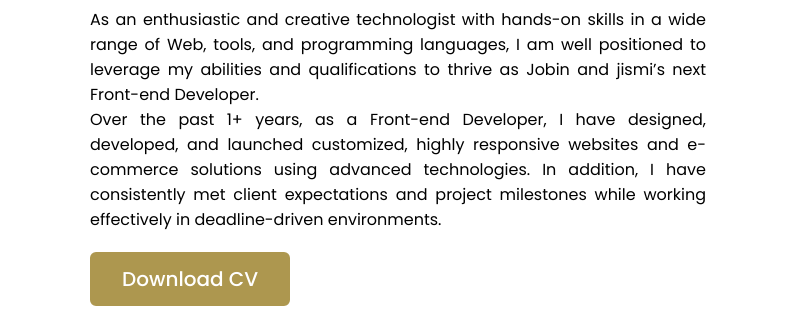
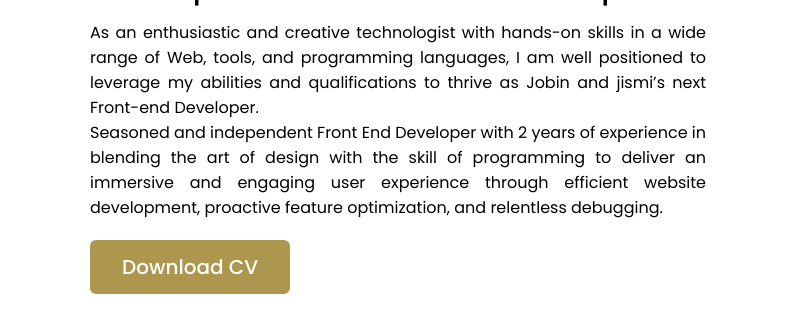
Before and after one commit to jronald3372/Portfolio, a plain HTML site: page index.html in a window 1280 px wide. Shown: the part 1107-1424 px from the top of the page, 494-1280 px from the left. Drawn offline with nearby package versions, Linux system fonts and the light colour scheme.

Commit message:
Update index.html

```diff
--- a/index.html
+++ b/index.html
@@ -68,10 +68,17 @@
 
                 <div class="column right">
                     <div class="text">I'm Joseph Ronald and I'm a Web Developer</div>
-                    <p>As an enthusiastic and creative technologist with hands-on skills in a wide range of Web, tools, and programming languages, I am well positioned to leverage my abilities and qualifications to thrive as Jobin and jismi’s next Front-end Developer.</p><p>
+                    <p>As an enthusiastic and creative technologist with hands-on skills in a wide range of Web, tools,
+                        and programming languages, I am well positioned to leverage my abilities and qualifications to
+                        thrive as Jobin and jismi’s next Front-end Developer.</p>
+                    <p>
 
-                        Over the past 1+ years, as a Front-end Developer, I have designed, developed, and launched customized, highly responsive websites and e-commerce solutions using advanced technologies. In addition, I have consistently met client expectations and project milestones while working effectively in deadline-driven environments.</p>
-                    <a href="#">Download CV</a>
+                        Seasoned and independent Front End Developer with 2 years of experience in blending the art of
+                        design with the
+                        skill of programming to deliver an immersive and engaging user experience through efficient
+                        website
+                        development, proactive feature optimization, and relentless debugging.</p>
+                    <a href="images/JOSEPH's Resume.pdf">Download CV</a>
                 </div>
             </div>
         </div>
```
